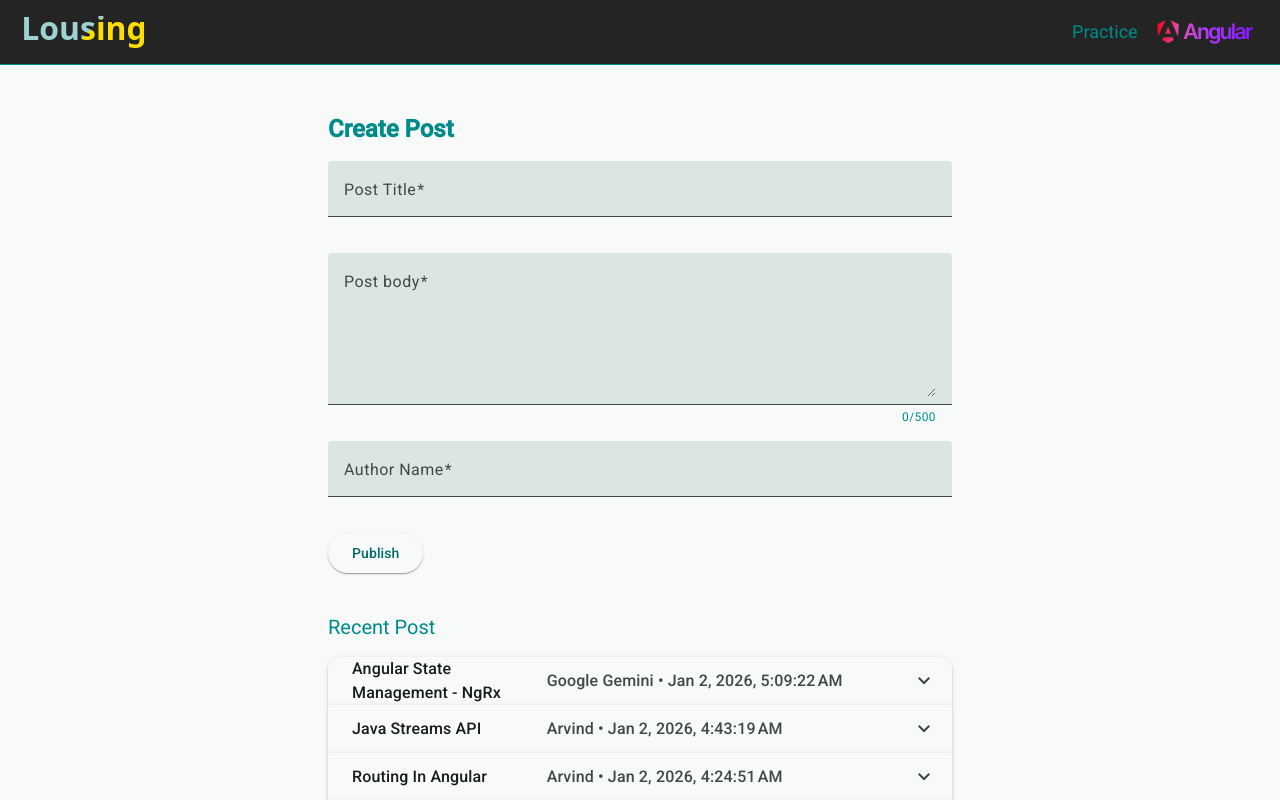
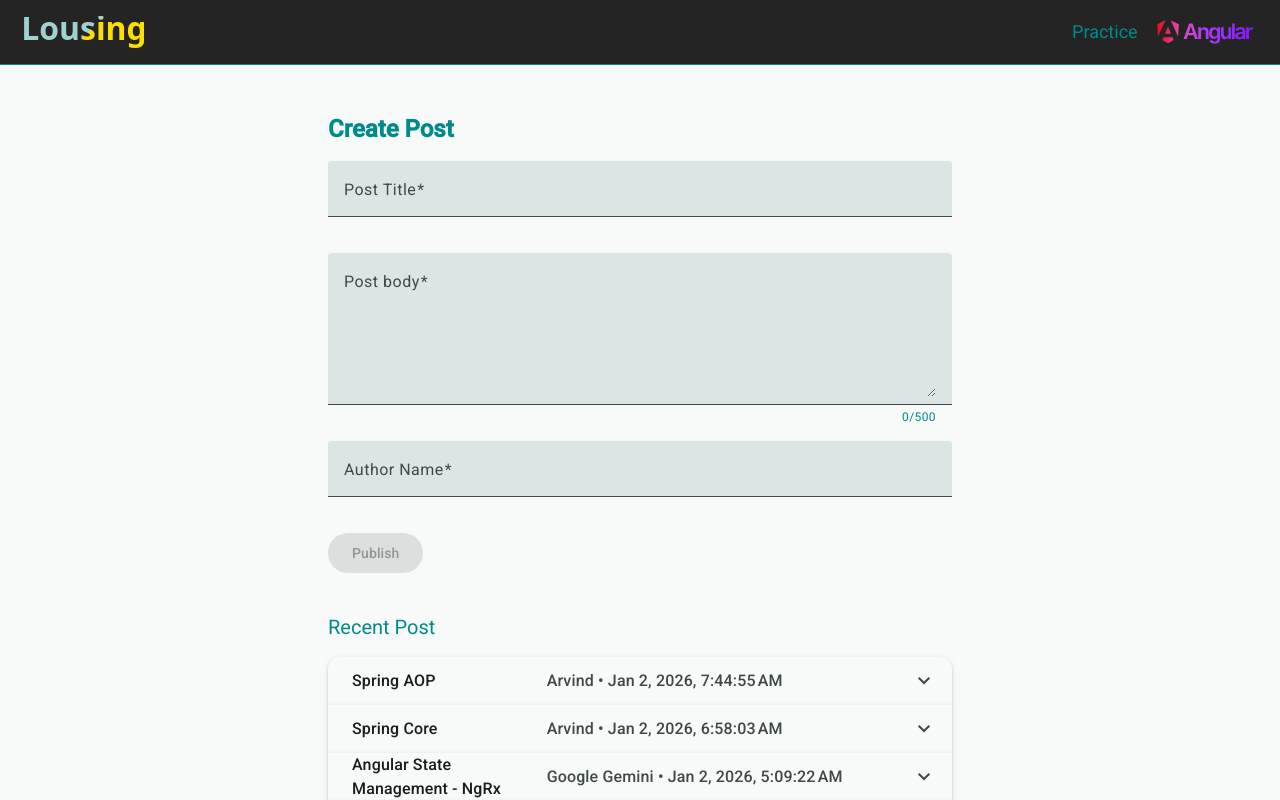
Before and after one commit to neutral-00/practice-angular, an Angular app: page /post in a window 1280 px wide. Shown: the top 800 px of the page. Built offline with nearby package versions, Linux system fonts and the light colour scheme; data requests are answered from the project's data file.

Commit message:
simplified to use ngModel as simple directrive instead of two way data binding

```diff
--- a/db.json
+++ b/db.json
@@ -34,6 +34,20 @@
       "text": "Learning NgRx is highly beneficial for Angular developers, particularly when working on medium-to-large-scale applications. It provides a structured, predictable way to manage application state based on the Redux pattern, which helps address the complexity that arises when multiple components share data. By using immutable data structures and memoized selectors (which cache results), NgRx helps optimize rendering.",
       "author": "Google Gemini",
       "publishedOn": 1767330562414
+    },
+    {
+      "id": "052023a0-c46f-433d-9b53-a10181f46ff0",
+      "title": "Spring Core",
+      "text": "Spring is a goto framework for building enterprise web applications. The core spring has all the necessary tool to implement a lot of features. Spring boot is a  wrapper around spring core that makes spring even more awesome. But one should be familiar with Spring. It's like learing to run before flying.",
+      "author": "Arvind",
+      "publishedOn": 1767337083154
+    },
+    {
+      "id": "cbcd67d0-2fa6-465a-b2eb-43214d82a830",
+      "title": "Spring AOP",
+      "text": "You want to deal with cross cutting concerns like measuring the execution time of all the methods in a package/class or you want to log certain statements before and after all the methods calls, then you should definitely checkout what Spring AOP has in offer for you.",
+      "author": "Arvind",
+      "publishedOn": 1767339895302
     }
   ]
 }
--- a/src/app/blogpost/blogpost.component.html
+++ b/src/app/blogpost/blogpost.component.html
@@ -3,25 +3,20 @@
   <form #postForm="ngForm" (ngSubmit)="publish()" class="space-y-4">
     <mat-form-field class="w-full">
       <mat-label>Post Title</mat-label>
-      <input matInput name="title" required [(ngModel)]="model.title" />
+      <input matInput name="title" required ngModel />
     </mat-form-field>
     <mat-form-field class="w-full">
       <mat-label>Post body</mat-label>
-      <textarea
-        matInput
-        name="text"
-        maxlength="500"
-        rows="5"
-        required
-        [(ngModel)]="model.text"
-      ></textarea>
-      <mat-hint align="end">{{ model.text?.length || 0 }}/500</mat-hint>
+      <textarea matInput name="text" #text maxlength="500" rows="5" required ngModel></textarea>
+      <mat-hint align="end">{{ text?.value?.length || 0 }}/500</mat-hint>
     </mat-form-field>
     <mat-form-field class="w-full">
       <mat-label>Author Name</mat-label>
-      <input matInput name="author" maxlength="100" required [(ngModel)]="model.author" />
+      <input matInput name="author" maxlength="100" required ngModel />
     </mat-form-field>
-    <button mat-raised-button color="primary" type="submit">Publish</button>
+    <button mat-raised-button color="primary" type="submit" [disabled]="postForm.invalid">
+      Publish
+    </button>
   </form>
 
   <section class="mt-10">
--- a/src/app/blogpost/blogpost.component.ts
+++ b/src/app/blogpost/blogpost.component.ts
@@ -23,11 +23,11 @@ import { MatExpansionModule } from '@angular/material/expansion';
 export class BlogpostComponent implements OnInit {
   posts = signal<Post[]>([]);
 
-  model: Partial<Post> = {
-    title: '',
-    text: '',
-    author: '',
-  };
+  // model: Partial<Post> = {
+  //   title: '',
+  //   text: '',
+  //   author: '',
+  // };
 
   @ViewChild('postForm') postForm!: NgForm;
 
@@ -45,18 +45,17 @@ export class BlogpostComponent implements OnInit {
   }
 
   publish(): void {
-    if (!this.model.text) return;
+    if (this.postForm.invalid) return;
 
     const newPost: Post = {
       id: crypto.randomUUID(),
-      title: this.model.title!,
-      text: this.model.text!,
-      author: this.model.author!,
+      title: this.postForm.value.title!,
+      text: this.postForm.value.text!,
+      author: this.postForm.value.author!,
       publishedOn: Date.now(),
     };
 
     this.postService.createPost(newPost).subscribe(() => {
-      this.model = { title: '', text: '', author: '' };
       this.loadPost();
     });
   }
```
